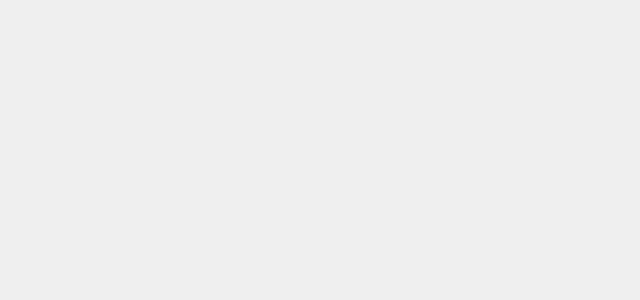
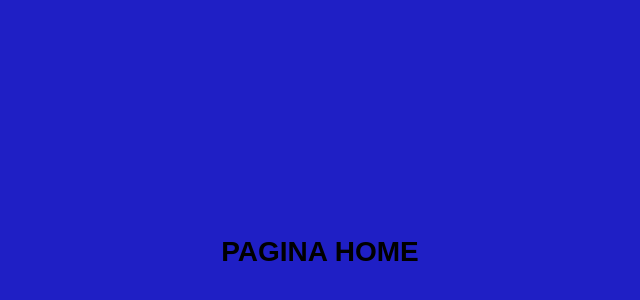
Before and after one commit to larissasouz/Tecsus-Front, a React (Vite) app: page /dashboard in a window 1280 px wide. Before the commit this address had no page. Shown: the part 148-448 px from the top of the page, without its empty margins (320-960 px from the left). Built offline with nearby package versions, Linux system fonts and the light colour scheme.

Commit message:
<feat> BT-17 criacao de rotas

```diff
--- /dev/null
+++ b/src/pages/Dashboard/index.jsx
@@ -0,0 +1,11 @@
+import {useState, } from 'react'
+import { CiUser } from "react-icons/ci";
+
+export default function Dashboard(){
+
+        return(
+        <div className="container-center">
+            <h1>PAGINA HOME</h1>
+        </div>
+    )
+}
--- /dev/null
+++ b/src/pages/Home/index.jsx
@@ -0,0 +1,11 @@
+import {useState, } from 'react'
+import { CiUser } from "react-icons/ci";
+
+export default function Home(){
+
+        return(
+        <div className="container-center">
+            <h1>PAGINA HOME</h1>
+        </div>
+    )
+}
--- a/src/routes/index.jsx
+++ b/src/routes/index.jsx
@@ -1,10 +1,14 @@
 import { Routes, Route } from 'react-router-dom'
 
 import Login from "../pages/Login/";
+import Home from "../pages/Home"
+import Dashboard from "../pages/Dashboard"
 
 function RoutesApp(){
     return(
         <Routes>
+            <Route path='/home' element={<Home/>}/>
+            <Route path='/dashboard' element={<Dashboard/>}/>
             <Route path='/login' element={<Login/>}/>
         </Routes>
     )
```
